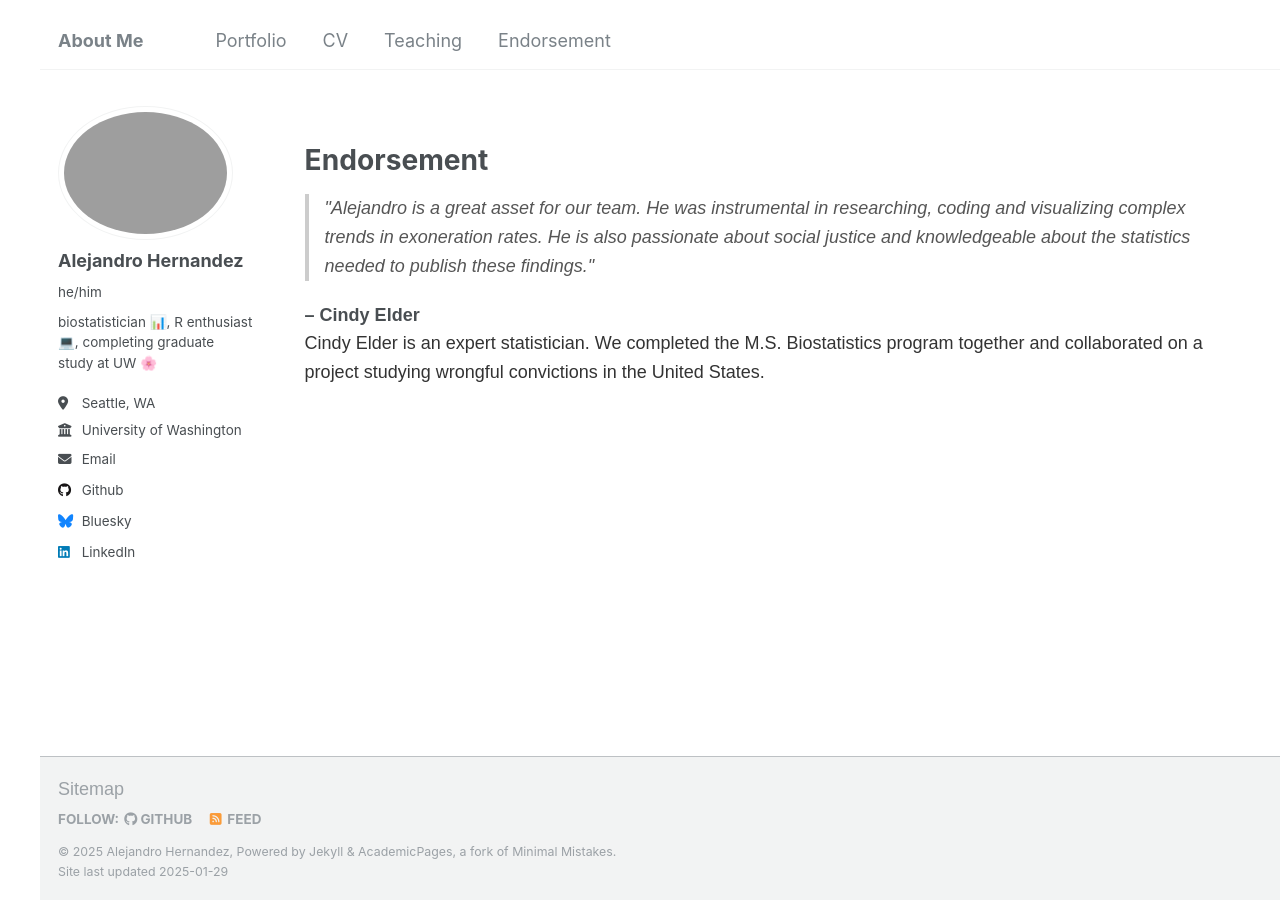
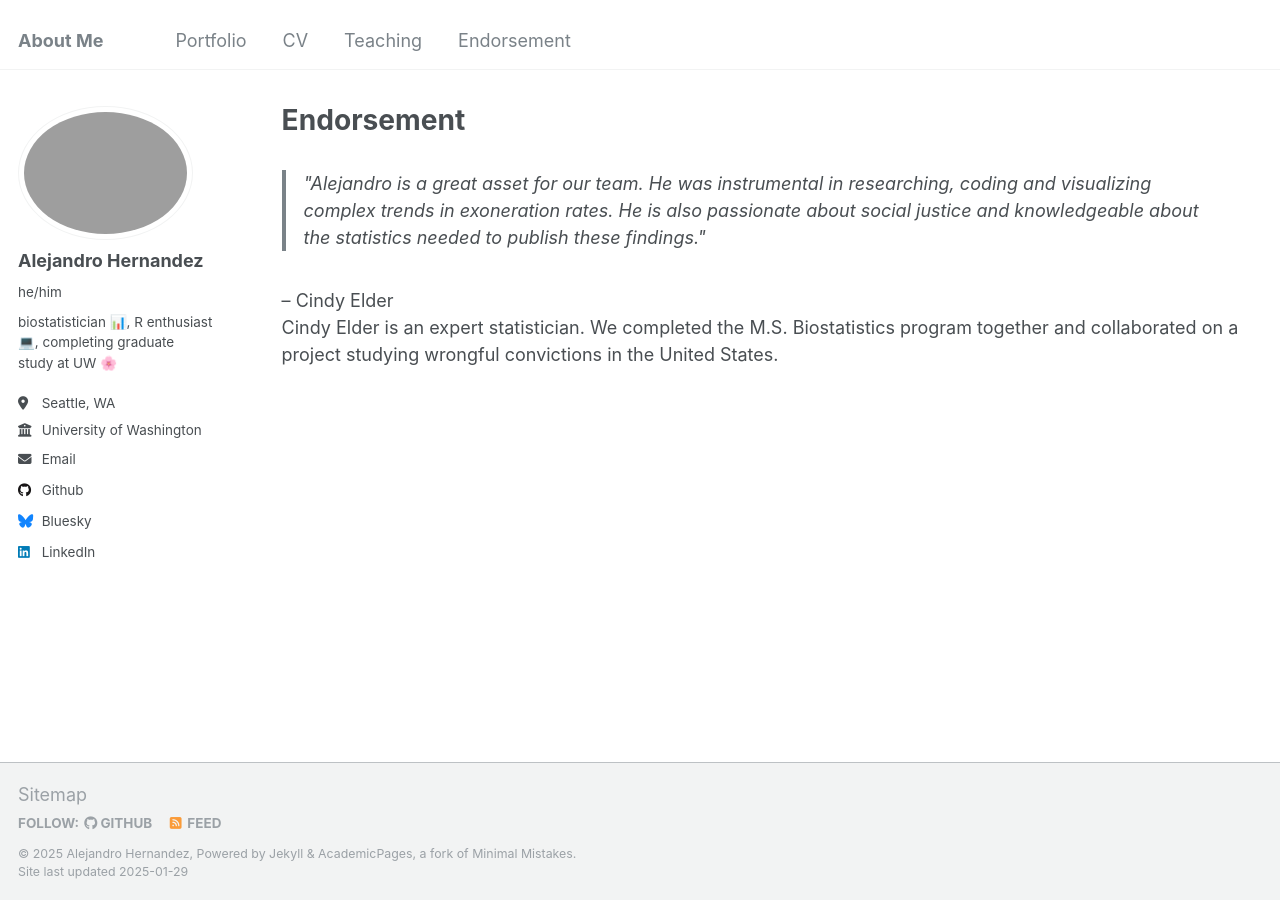
Before and after one commit to alejandroh3005/alejandroh3005.github.io, a Jekyll site: the page built from _pages/endorsement.html, in a window 1280 px wide. Built offline with Jekyll 4.4.1, drawn with Linux system fonts in a browser that asks for light colours.

Commit message:
Update endorsement page

```diff
--- a/_pages/endorsement.html
+++ b/_pages/endorsement.html
@@ -5,35 +5,6 @@ permalink: /endorsement/
 author_profile: true
 ---
 
-<!DOCTYPE html>
-<html lang="en">
-<head>
-    <meta charset="UTF-8">
-    <meta name="viewport" content="width=device-width, initial-scale=1.0">
-    <title>Testimonial</title>
-    <style>
-        body {
-            font-family: Arial, sans-serif;
-            margin: 40px;
-            line-height: 1.6;
-        }
-        blockquote {
-            font-style: italic;
-            border-left: 4px solid #ccc;
-            padding-left: 16px;
-            margin: 20px 0;
-            color: #555;
-        }
-        .author {
-            font-weight: bold;
-            margin-top: 10px;
-        }
-        .description {
-            color: #333;
-        }
-    </style>
-</head>
-<body>
 <blockquote>
     "Alejandro is a great asset for our team. He was instrumental in researching, coding and visualizing complex trends in exoneration rates. He is also passionate about social justice and knowledgeable about the statistics needed to publish these findings."
 </blockquote>
@@ -41,8 +12,6 @@ author_profile: true
 <div class="description">
     Cindy Elder is an expert statistician. We completed the M.S. Biostatistics program together and collaborated on a project studying wrongful convictions in the United States.
 </div>
-</body>
-</html>
 
 
 {% for post in site.endorsements reversed %}
```
Lines whose indentation alone changed are shown as unchanged.
